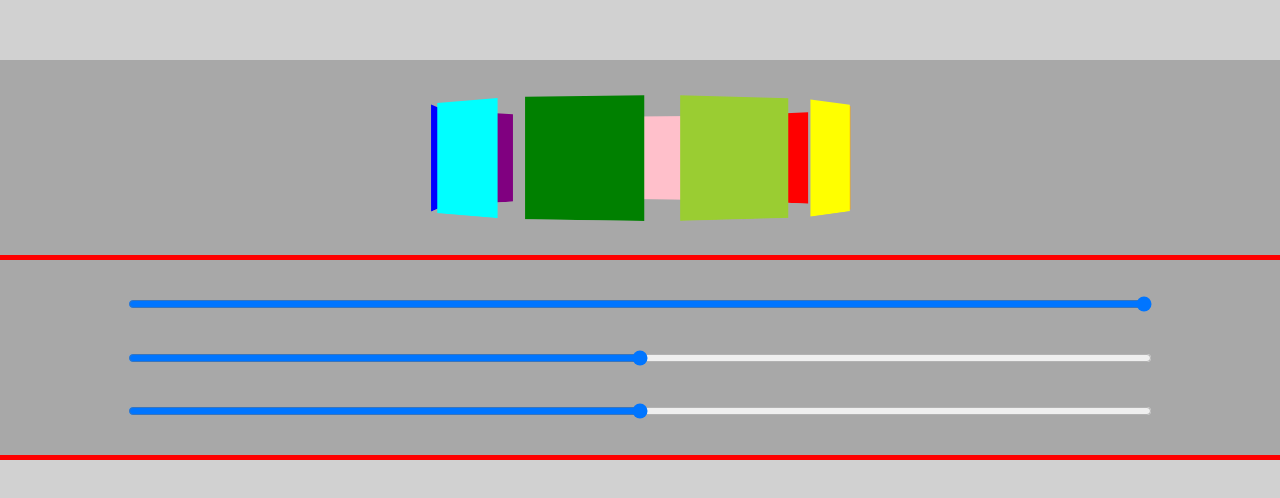
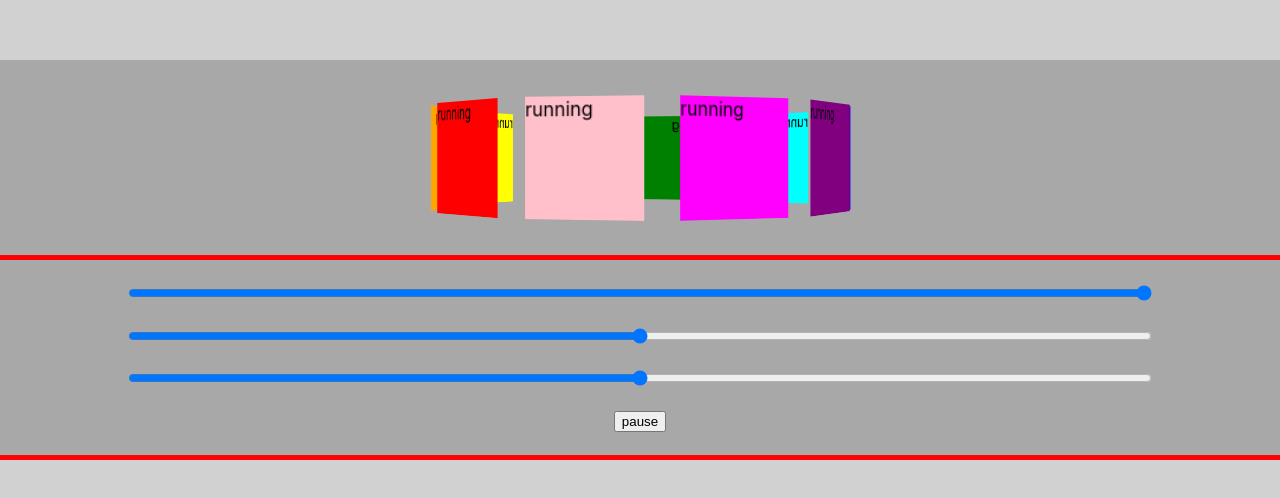
Before and after one commit to wystler/css-animated-carousel, a React (Create React App) app: page / in a window 1280 px wide. Shown: the part 140-638 px from the top of the page. Built offline with nearby package versions, Linux system fonts and the light colour scheme.

Commit message:
add ability to pause animation

```diff
--- a/src/Carousel.jsx
+++ b/src/Carousel.jsx
@@ -4,17 +4,23 @@ import { Slide } from "./Slide.jsx"
 export const Carousel = () => {
 
     const rotationTime = 5
+    const colours = ["red", "orange", "yellow", "yellowgreen", "green", "cyan", "blue", "purple", "magenta", "pink"]
     const [numberOfSlides, setNumberOfSlides] = useState(10)
+    const [slideContents, setSlideContents] = useState(colours)
+    const [paused, setPaused] = useState("running")
 
     return (
         <div className="container">
 
             <div className="carousel">
-                {Array(+numberOfSlides).fill().map((slide, index) => {
+                {Array(numberOfSlides).fill().map((slide, index) => {
                     return <Slide
+                        key={index}
                         index={index}
                         rotationTime={rotationTime}
                         numberOfSlides={numberOfSlides}
+                        slideContents={slideContents}
+                        animationPlayState={paused}
                         />
                 })}
             </div>
@@ -27,11 +33,17 @@ export const Carousel = () => {
                     max="10"
                     value={numberOfSlides}
                     onChange={(event) => {
-                        setNumberOfSlides(event.target.value)
+                        setNumberOfSlides(+event.target.value)
                     }}
                 ></input>
                 <input className="inputRange" type="range"></input>
                 <input className="inputRange" type="range"></input>
+                <button
+                    onClick={() => {
+                        paused === "running" ? setPaused("paused"): setPaused("running")
+                        }}>
+                    pause
+                </button>
             </div>
 
         </div>
--- a/src/Slide.jsx
+++ b/src/Slide.jsx
@@ -1,10 +1,13 @@
-import { useState } from "react"
+import { useState, useEffect } from "react"
 
 export const Slide = (props) => {
 
-    const {index, rotationTime, numberOfSlides} = props
+    const {index, rotationTime, numberOfSlides, slideContents, animationPlayState} = props
     const [count, setCount] = useState(1)
-    const slides = ["red", "orange", "yellow", "yellowgreen", "green", "cyan", "blue", "purple", "magenta", "pink"]     //10
+
+    useEffect(() => {
+
+    },[numberOfSlides])
 
     const animationDelay = -rotationTime+index*(rotationTime/numberOfSlides)+0.05
     //  -rotationtime fills the carousel before render,
@@ -18,10 +21,11 @@ export const Slide = (props) => {
         onAnimationIteration={() => setCount(count + 1)}
         style={{
             animationDelay:`${animationDelay}s`,
-            animationDuration:{rotationTime},
-            backgroundColor:slides[(index+(count*numberOfSlides))%slides.length]
+            animationDuration:`${rotationTime}s`,
+            animationPlayState:animationPlayState,
+            backgroundColor:slideContents[(index+(count*numberOfSlides))%slideContents.length]
         }}
-        >
+        >{animationPlayState}
     </div>
     )
 }
--- a/src/css/App.css
+++ b/src/css/App.css
@@ -46,7 +46,7 @@
     width:100px;
     height:100px;
     position:absolute;
-    animation: spin 5s infinite linear;
+    animation: spin infinite linear;
 }
 
 @keyframes spin {
```
